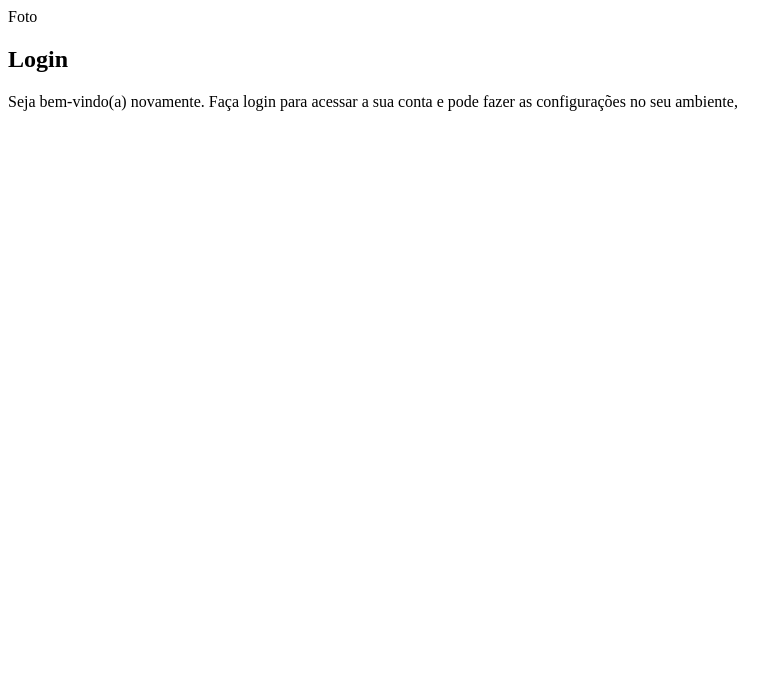
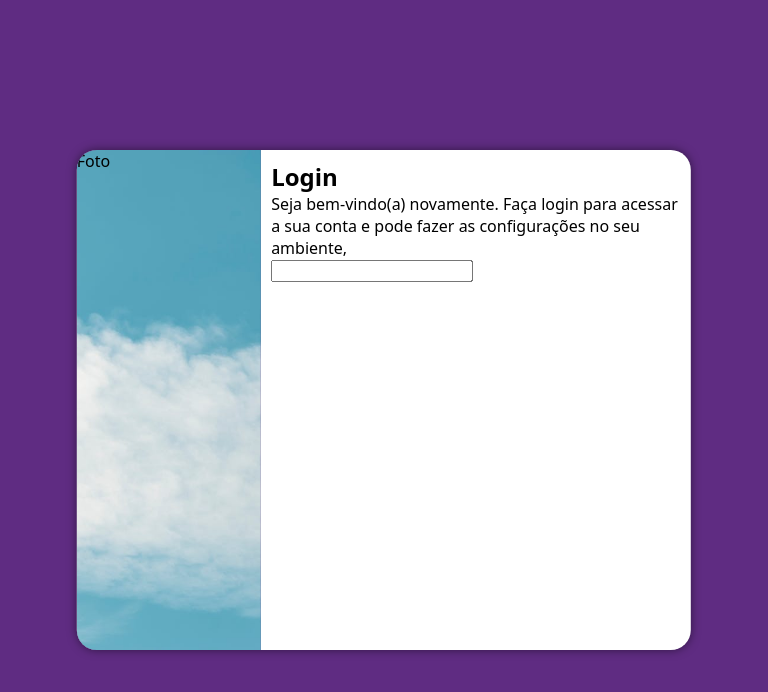
Before and after one commit to antonio30lourenco/progeto-login, a plain HTML site: page index.html in a window 768 px wide. Drawn offline with Linux system fonts and the light colour scheme.

Commit message:
Media query

```diff
--- /dev/null
+++ b/estilos/media-query.css
@@ -0,0 +1,18 @@
+@charset "UTF-8";
+
+@media screen and (min-width: 768px) and (max-width: 992px) {
+    #login {
+        width: 80vw;
+    }
+
+    #imagem {
+        float: left;
+        width: 30%;
+        height: 100%;
+    }
+
+    #formulario {
+        float: right;
+        width: 70%;
+    }
+}
--- a/estilos/style.css
+++ b/estilos/style.css
@@ -5,3 +5,47 @@
 Verde: #49a09d
 Lilás: #5f2c82
 */
+
+* {
+    padding: 0px;
+    margin: 0px;
+    box-sizing: border-box;
+    font-family: system-ui, -apple-system, BlinkMacSystemFont, 'Segoe UI', Roboto, Oxygen, Ubuntu, Cantarell, 'Open Sans', 'Helvetica Neue', sans-serif;
+}
+
+body, html {
+    background-color: #5f2c82;
+    height: 100vh;
+    width: 100vw;
+}
+
+main {
+    position: relative;
+    height: 100vh;
+    width: 100vw;
+}
+
+#login {
+    background-color: white;
+    width: 250px;
+    height: 500px;
+    border-radius: 20px;
+    position: absolute;
+    top: 50%;
+    left: 50%;
+    transform: translate(-50%, -50%);
+    overflow: hidden;
+    box-shadow: 0px 0px 10px rgba(0, 0, 0, 0.507);
+}
+
+#imagem {
+    background: #5f2c82 url(../imagens/pexels-michalmarek-1750301.jpg) no-repeat;
+    background-size: cover;
+    height: 200px;
+    display: block;
+}
+
+#formulario {
+    padding: 10px;
+    display: block;
+}
--- a/index.html
+++ b/index.html
@@ -5,6 +5,7 @@
     <meta name="viewport" content="width=device-width, initial-scale=1.0">
     <title>Tela de Login</title>
     <link rel="stylesheet" href="estilos/style.css">
+    <link rel="stylesheet" href="estilos/media-query.css">
 </head>
 <body>
     <main>
@@ -15,7 +16,9 @@
             <div id="formulario">
                 <h1>Login</h1>
                 <p>Seja bem-vindo(a) novamente. Faça login para acessar a sua conta e pode fazer as configurações no seu ambiente,</p>
-                <form action="login.php" method="post"></form>
+                <form action="login.php" method="post">
+                    <input type="email" name="" id="">
+                </form>
             </div>
         </section>
     </main>
```
